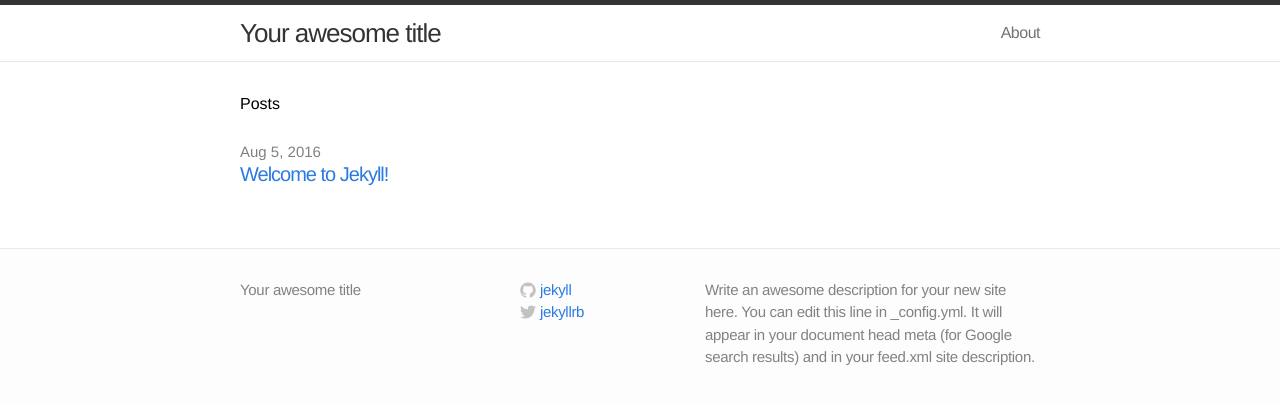
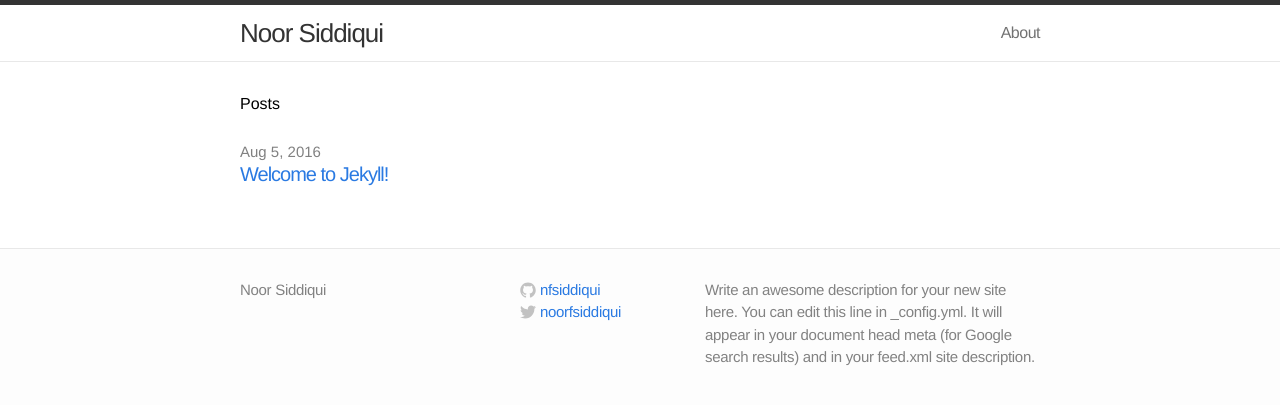
Before and after one commit to nfsiddiqui/nfsiddiqui.github.io, a Jekyll site: the page built from index.html, in a window 1280 px wide. Shown: the top 405 px of the page. Built offline with Jekyll 4.4.1, drawn with Linux system fonts in a browser that asks for light colours.

```diff
--- a/_config.yml
+++ b/_config.yml
@@ -13,16 +13,16 @@
 # you will see them accessed via {{ site.title }}, {{ site.email }}, and so on.
 # You can create any custom variable you would like, and they will be accessible
 # in the templates via {{ site.myvariable }}.
-title: Your awesome title
-email: your-email@domain.com
+title: Noor Siddiqui
+email: nfsiddiqui@gmail.com
 description: > # this means to ignore newlines until "baseurl:"
   Write an awesome description for your new site here. You can edit this
   line in _config.yml. It will appear in your document head meta (for
   Google search results) and in your feed.xml site description.
 baseurl: "" # the subpath of your site, e.g. /blog
 url: "http://example.com" # the base hostname & protocol for your site
-twitter_username: jekyllrb
-github_username:  jekyll
+twitter_username: noorfsiddiqui
+github_username:  nfsiddiqui
 
 # Build settings
 markdown: kramdown
```
Also changed, not shown: _includes/head.html (+5 -2 lines).
